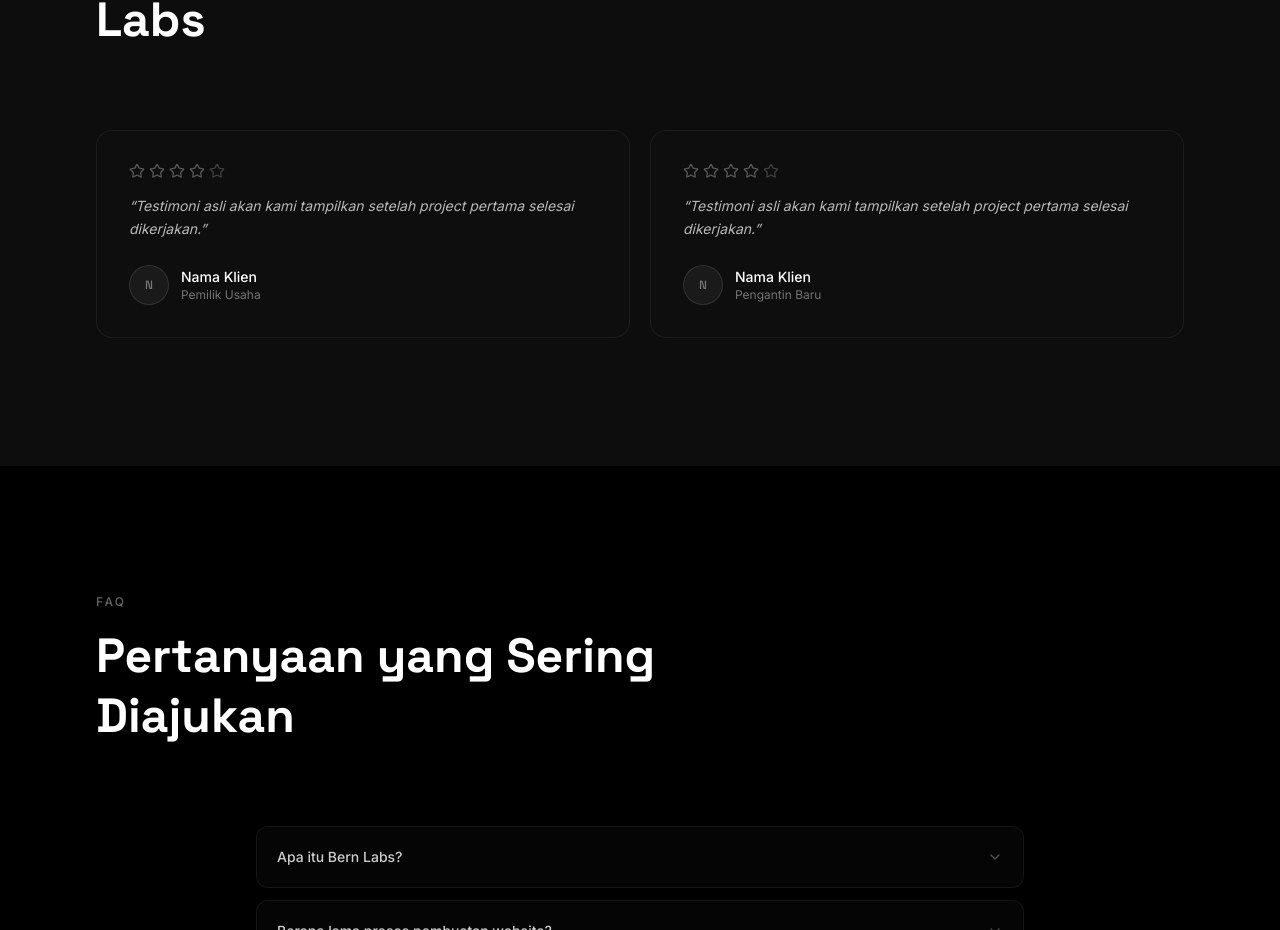
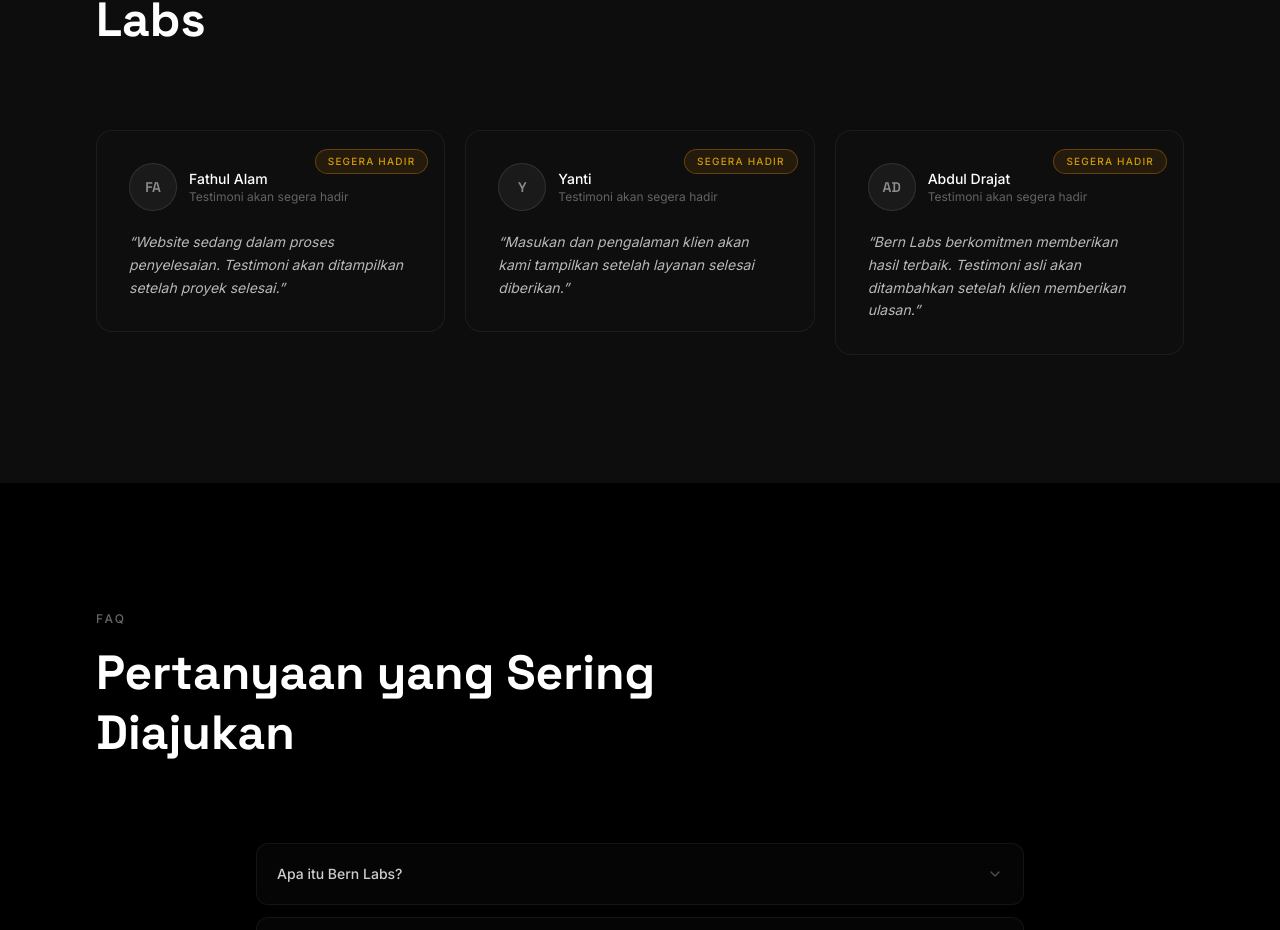
Before and after one commit to hbrn004/bern-labs, a Next.js app: page / in a window 1280 px wide. Shown: the part 5997-6927 px from the top of the page. Built offline with nearby package versions, Linux system fonts and the light colour scheme.

Commit message:
feat: update Bern Labs website

```diff
--- a/src/components/Testimonials.tsx
+++ b/src/components/Testimonials.tsx
@@ -1,18 +1,25 @@
 "use client";
 
-import { Star } from "lucide-react";
 import ScrollReveal from "./ScrollReveal";
 
 const testimonials = [
   {
-    name: "Nama Klien",
-    role: "Pemilik Usaha",
-    text: "Testimoni asli akan kami tampilkan setelah project pertama selesai dikerjakan.",
+    name: "Fathul Alam",
+    initials: "FA",
+    status: "Testimoni akan segera hadir",
+    text: "Website sedang dalam proses penyelesaian. Testimoni akan ditampilkan setelah proyek selesai.",
   },
   {
-    name: "Nama Klien",
-    role: "Pengantin Baru",
-    text: "Testimoni asli akan kami tampilkan setelah project pertama selesai dikerjakan.",
+    name: "Yanti",
+    initials: "Y",
+    status: "Testimoni akan segera hadir",
+    text: "Masukan dan pengalaman klien akan kami tampilkan setelah layanan selesai diberikan.",
+  },
+  {
+    name: "Abdul Drajat",
+    initials: "AD",
+    status: "Testimoni akan segera hadir",
+    text: "Bern Labs berkomitmen memberikan hasil terbaik. Testimoni asli akan ditambahkan setelah klien memberikan ulasan.",
   },
 ];
 
@@ -32,34 +39,34 @@
           </div>
         </ScrollReveal>
 
-        <div className="grid md:grid-cols-2 gap-5">
+        <div className="grid md:grid-cols-3 gap-5">
           {testimonials.map((t, i) => (
             <ScrollReveal key={i} delay={i * 0.08} duration={0.5}>
-              <div className="group p-6 md:p-8 rounded-2xl border border-white/[0.06] bg-surface/30 hover:bg-surface/50 hover:border-white/[0.12] transition-all duration-500">
-                {/* Stars */}
-                <div className="flex gap-1 mb-4">
-                  {[...Array(5)].map((_, j) => (
-                    <Star key={j} className={`w-4 h-4 transition-all duration-300 ${
-                      j < 4 ? "text-white/30 group-hover:text-white/40" : "text-white/20"
-                    }`} />
-                  ))}
+              <div className="group relative p-6 md:p-8 rounded-2xl border border-white/[0.06] bg-surface/30 hover:bg-surface/50 hover:border-white/[0.12] transition-all duration-500">
+                {/* Badge "Segera Hadir" */}
+                <div className="absolute top-4 right-4">
+                  <span className="inline-block px-3 py-1 text-[10px] font-medium uppercase tracking-[0.12em] rounded-full border border-amber-500/30 bg-amber-500/10 text-amber-400/80">
+                    Segera Hadir
+                  </span>
                 </div>
 
-                <p className="text-sm text-paragraph leading-relaxed mb-6 italic">
-                  &ldquo;{t.text}&rdquo;
-                </p>
-
-                <div className="flex items-center gap-3">
-                  <div className="w-10 h-10 rounded-full bg-white/5 border border-white/10 flex items-center justify-center group-hover:bg-white/10 transition-colors duration-300">
-                    <span className="text-xs font-heading font-medium text-white/40">
-                      {t.name.charAt(0)}
+                {/* Avatar — lingkaran dengan inisial */}
+                <div className="flex items-center gap-3 mb-5">
+                  <div className="w-12 h-12 rounded-full bg-white/5 border border-white/10 flex items-center justify-center shrink-0">
+                    <span className="text-sm font-heading font-semibold text-white/50">
+                      {t.initials}
                     </span>
                   </div>
                   <div>
                     <p className="text-sm font-medium text-white">{t.name}</p>
-                    <p className="text-xs text-paragraph/60">{t.role}</p>
+                    <p className="text-xs text-paragraph/50">{t.status}</p>
                   </div>
                 </div>
+
+                {/* Isi testimoni — placeholder */}
+                <p className="text-sm text-paragraph leading-relaxed italic">
+                  &ldquo;{t.text}&rdquo;
+                </p>
               </div>
             </ScrollReveal>
           ))}
```
